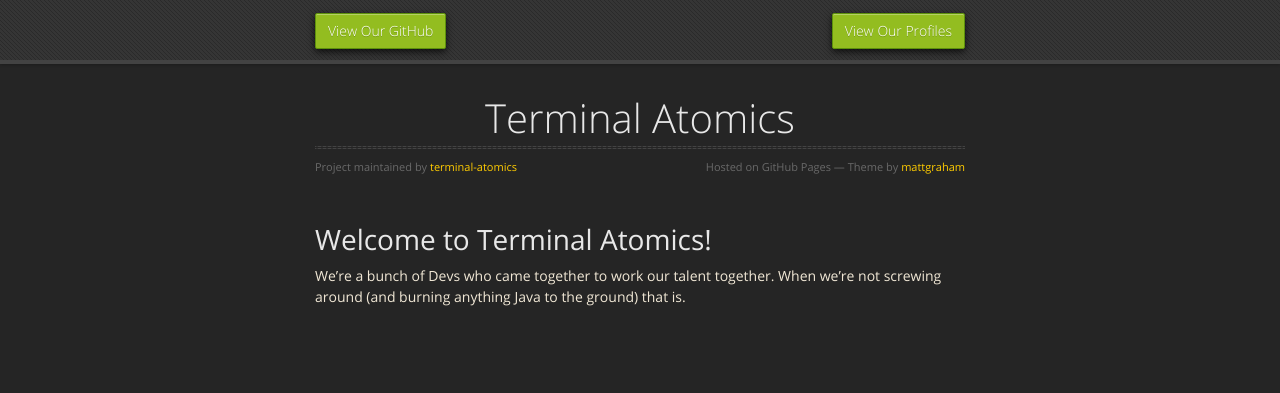
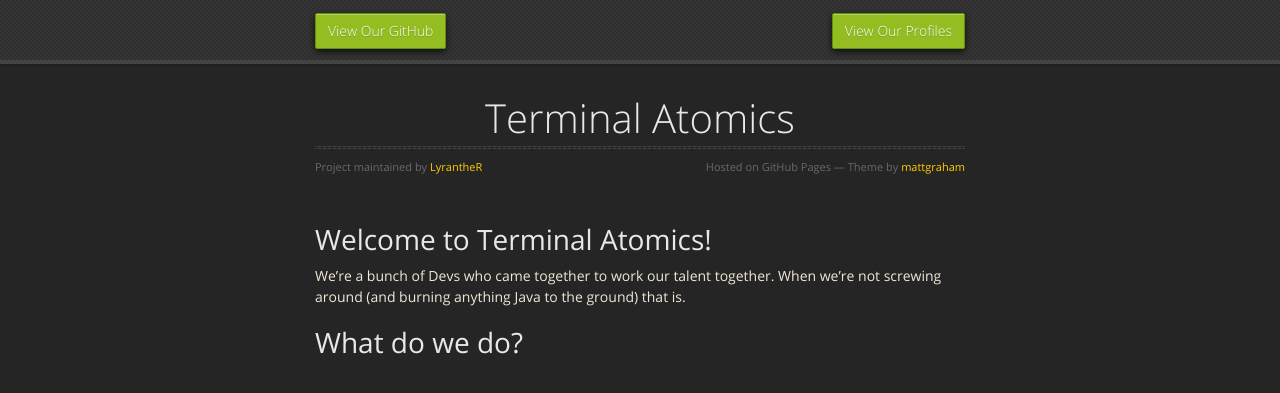
Before and after one commit to terminal-atomics/old-site, a Jekyll site: the page built from index.md, in a window 1280 px wide. Shown: the top 393 px of the page. Built offline with Jekyll 4.4.1, drawn with Linux system fonts in a browser that asks for light colours.

Commit message:
Lots of various edits

```diff
--- a/_layouts/default.html
+++ b/_layouts/default.html
@@ -20,8 +20,8 @@
   <body>
       <div id="header">
         <nav>
-		  <li class="fork"><a href="{{ site.github.repository_url }}">View Our GitHub</a></li>
-		  <li class="downloads"><a>View Our Profiles</a></li>
+		  <li class="fork"><a href="{{ site.github.owner_url }}">View Our GitHub</a></li>
+		  <li class="downloads"><a href="./members.html">View Our Profiles</a></li>
         </nav>
       </div><!-- end header -->
 
@@ -31,7 +31,7 @@
         <div id="title">
           <h1>{{ site.title | default: site.github.repository_name }}</h1>
           <hr>
-          <span class="credits left">Project maintained by <a href="{{ site.github.owner_url }}">{{ site.github.owner_name }}</a></span>
+          <span class="credits left">Project maintained by <a href="https://github.com/LyrantheR">LyrantheR</a></span>
           <span class="credits right">Hosted on GitHub Pages &mdash; Theme by <a href="https://twitter.com/michigangraham">mattgraham</a></span>
         </div>
 
--- a/index.md
+++ b/index.md
@@ -14,7 +14,7 @@ There should be whitespace between paragraphs. We recommend including a README,
 
 We're a bunch of Devs who came together to work our talent together. When we're not screwing around (and burning anything Java to the ground) that is.
 
-
+# What do we do?
 <!--## Header 2
 
 > This is a blockquote following a header.
```
Also changed, not shown: members.md (renamed from another-page.md).
